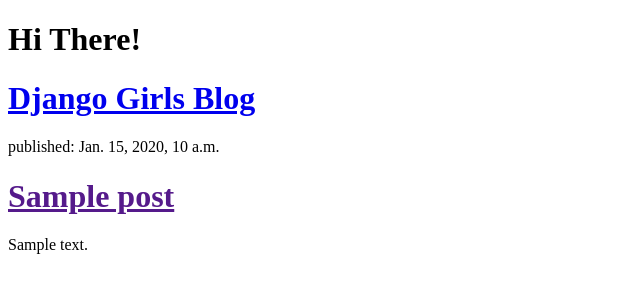
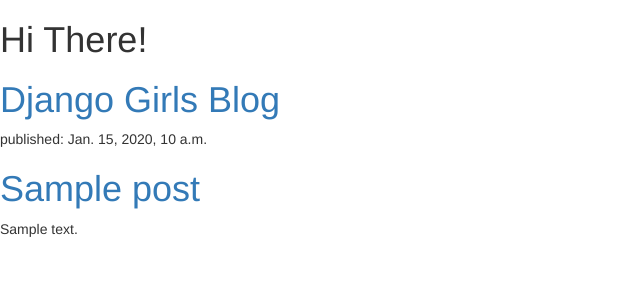
Before and after one commit to akshay280897/vcc_django_app, a Django app: template blog/templates/blog/post_list.html in a window 1280 px wide. Shown: the top 300 px of the page, without its empty margins (0-640 px from the left). Run offline with Django 3.2, Linux system fonts and the light colour scheme; the template is opened without the code that fills it: values that come from a table or form of the project are taken from there, others are empty; tables that the repository leaves empty hold one stand-in row (values such as "Sample post"); some libraries are stand-ins or nearby versions.

Commit message:
Add the Bootstrap CDNs

```diff
--- a/blog/templates/blog/post_list.html
+++ b/blog/templates/blog/post_list.html
@@ -2,7 +2,10 @@
 <html>
   <head>
     <meta charset="utf-8">
-    <title></title>
+    <title>Your Blog Posts</title>
+    <link rel="stylesheet" href="//maxcdn.bootstrapcdn.com/bootstrap/3.2.0/css/bootstrap.min.css">
+    <link rel="stylesheet" href="//maxcdn.bootstrapcdn.com/bootstrap/3.2.0/css/bootstrap-theme.min.css">
+
   </head>
   <body>
     <h1>Hi There!</h1>
```
